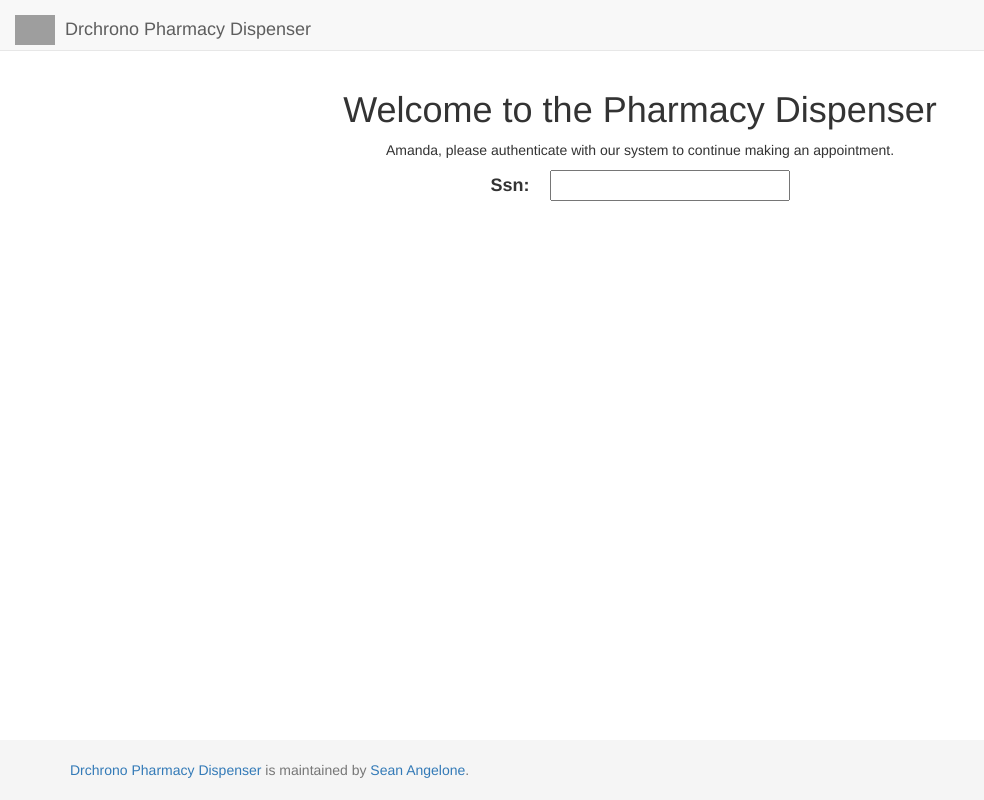
After one commit to cleancoindev/pharmacist, a Django app: page /patient_auth/175ad8b76e05177a/ in a window 1280 px wide. The commit adds this page. Shown: the whole page, without its empty margins (0-984 px from the left). Run offline with Django 3.2, Linux system fonts and the light colour scheme; data comes from the database, SQL or seed files in the repository; both versions use the stored data as it was after the commit; some libraries are stand-ins or nearby versions; grey boxes are pictures that could not be loaded.

Commit message:
add patient portal authentication using SSN

```diff
--- a/pharmacist/forms.py
+++ b/pharmacist/forms.py
@@ -1,4 +1,9 @@
 from django import forms
+from localflavor.us.forms import USSocialSecurityNumberField
+
+
+class PatientAuthForm(forms.Form):
+    ssn = USSocialSecurityNumberField(label="Social Security Number")
 
 class MedicationForm(forms.Form):
     quantity_to_dispense = forms.ChoiceField(choices=[(i, i) for i in range(1, 1024)])
--- a/pharmacist/models.py
+++ b/pharmacist/models.py
@@ -1,5 +1,6 @@
 from django.db import models
 from django.contrib.auth.models import User
+from localflavor.us.models import USSocialSecurityNumberField
 
 
 class Patient(models.Model):
@@ -12,6 +13,7 @@ class Patient(models.Model):
     cell_phone = models.CharField(max_length=255, null=True)
     email = models.EmailField(null=True)
     state = models.CharField(max_length=255, null=True)
+    ssn = USSocialSecurityNumberField(null=True)
 
     def save_from_dict(self, data):
         if not Patient.objects.filter(item_id=data.get('id')).exists():
@@ -23,6 +25,7 @@ class Patient(models.Model):
             self.date_of_birth = data.get('date_of_birth')
             self.cell_phone = data.get('cell_phone')
             self.email = data.get('email')
+            self.ssn = data.get('social_security_number')
             self.state = data.get('state')
             self.save()
 
@@ -64,4 +67,4 @@ class EmailTracking(models.Model):
 
     email_hash = models.CharField(max_length=255, unique=True, db_index=True)
     patient = models.ForeignKey(Patient)
-    state = models.CharField(max_length=20, choices=STATE_CHOICES)
+    state = models.CharField(max_length=20, choices=STATE_CHOICES, default=SENT)
--- a/pharmacist/static/main.css
+++ b/pharmacist/static/main.css
@@ -18,6 +18,11 @@ table.dataTable.no-footer {
 thead th{
     background-color: #abc;
     text-align: center;
+}
+
+.errorlist {
+    color: red;
+    list-style: none;
 }
 
 .home {
--- a/pharmacist/templates/email_refill.html
+++ b/pharmacist/templates/email_refill.html
@@ -1,4 +1,3 @@
-{% load static %}
 <!DOCTYPE html>
 <html lang="en">
   <body style="font-family: 'Helvetica Neue',Helvetica,Arial,sans-serif;">
@@ -20,7 +19,7 @@
             <p>
               Your prescription for {{ med.name }}
               {% if med.number_refills %}
-                only has {{ med.number_refills }} refills left.
+                only has {{ med.number_refills }} refill(s) left.
               {% else %}
                 has no refills left.
               {% endif %}
--- a/pharmacist/templates/email_refill.txt
+++ b/pharmacist/templates/email_refill.txt
@@ -1,7 +1,7 @@
 You're low on prescription refills!
 
 
-Your prescription for {{ med.name }} {% if med.number_refills %}only has {{ med.number_refills }} refills left.{% else %}has no refills left.{% endif %}
+Your prescription for {{ med.name }} {% if med.number_refills %}only has {{ med.number_refills }} refill(s) left.{% else %}has no refills left.{% endif %}
 
 Please make an appointment with your healthcare provider by going to: http://127.0.0.1:8000/patient_auth/{{ link_hash }}
 
--- /dev/null
+++ b/pharmacist/templates/patient_auth.html
@@ -0,0 +1,24 @@
+{% extends "base.html" %}
+{% load static %}
+{% block title %}Patient Authentication{% endblock %}
+
+{% block content %}
+  <div class="home">
+    <div class="row">
+      <div class="small-12 columns">
+        <div class="card text-center">
+          <div class ="card-section">
+            <h1>Welcome to the Pharmacy Dispenser</h1>
+            <p>{{ patient.first_name }}, please authenticate with our system to continue making an appointment.</p>
+          </div>
+          <div class ="card-section">
+            <form method="post" id="med-form">
+              {% csrf_token %}
+              {{ form }}
+            </form>
+          </div>
+        </div>
+      </div>
+    </div>
+  </div>
+{% endblock %}
--- a/pharmacist/urls.py
+++ b/pharmacist/urls.py
@@ -1,18 +1,3 @@
-"""pharmacist URL Configuration
-
-The `urlpatterns` list routes URLs to views. For more information please see:
-    https://docs.djangoproject.com/en/1.8/topics/http/urls/
-Examples:
-Function views
-    1. Add an import:  from my_app import views
-    2. Add a URL to urlpatterns:  url(r'^$', views.home, name='home')
-Class-based views
-    1. Add an import:  from other_app.views import Home
-    2. Add a URL to urlpatterns:  url(r'^$', Home.as_view(), name='home')
-Including another URLconf
-    1. Add an import:  from blog import urls as blog_urls
-    2. Add a URL to urlpatterns:  url(r'^blog/', include(blog_urls))
-"""
 from django.conf.urls import include, url
 from django.contrib import admin
 from django.views.generic import TemplateView
@@ -27,5 +12,6 @@ urlpatterns = [
     url(r'patient_list/', views.patient_list, name='patient_list'),
     url(r'dispense/(?P<patient_id>[0-9]+)/', views.dispense, name='dispense'),
     url(r'modify/(?P<med_id>[0-9]+)/(?P<max_refills>[0-9]+)/', views.ModifyView.as_view(), name='modify'),
+    url(r'patient_auth/(?P<email_hash>\w{16})/', views.PatientAuthView.as_view(), name='patient_auth'),
     url(r'audit_log/', views.audit_log, name='audit_log'),
 ]
--- a/pharmacist/views.py
+++ b/pharmacist/views.py
@@ -1,11 +1,12 @@
 from django.shortcuts import render_to_response
 from django.views.generic import FormView
-from django.views.generic.edit import FormView
 from django.contrib.auth.decorators import login_required
+from django.shortcuts import get_object_or_404
 from django.template import RequestContext
-from drchrono_api import DrchronoAPI, get_one, get_all, dispense_med
-from models import Patient, Medication, AuditLog
-from forms import MedicationForm
+from django.core.exceptions import ValidationError
+from drchrono_api import DrchronoAPI, dispense_med
+from models import Patient, Medication, AuditLog, EmailTracking
+from forms import MedicationForm, PatientAuthForm
 
 @login_required
 def patient_list(request):
@@ -40,6 +41,36 @@ def audit_log(request):
 
     return render_to_response('audit_log.html', context)
 
+class PatientAuthView(FormView):
+    template_name = 'patient_auth.html'
+    form_class = PatientAuthForm
+
+    def _get_email(self):
+        email_hash = self.kwargs['email_hash']
+        return get_object_or_404(EmailTracking, email_hash=email_hash)
+
+    def get_success_url(self):
+        return '/schedule/{0}/'.format(self.patient.item_id)
+
+    def get_context_data(self, **kwargs):
+        context = super(PatientAuthView, self).get_context_data(**kwargs)
+        email = self._get_email()
+        email.state = EmailTracking.CLICKED
+        email.save()
+        context['patient'] = email.patient
+        return context
+
+    def form_valid(self, form):
+        email = self._get_email()
+        ssn = form.cleaned_data.get('ssn')
+        self.patient = email.patient
+
+        if ssn != email.patient.ssn:
+            form.add_error('ssn', 'SSN does not match our records!')
+            return super(PatientAuthView, self).form_invalid(form)
+
+        return super(PatientAuthView, self).form_valid(form)
+
 class ModifyView(FormView):
     template_name = 'modify.html'
     form_class = MedicationForm
```
Also changed, not shown: pharmacist/email.py (+5 -2 lines), requirements.txt (added, +11 -0 lines), db.sqlite3, pharmacist/migrations/0009_auto_20160908_2021.py (added), pharmacist/migrations/0010_patient_ssn.py (added).
